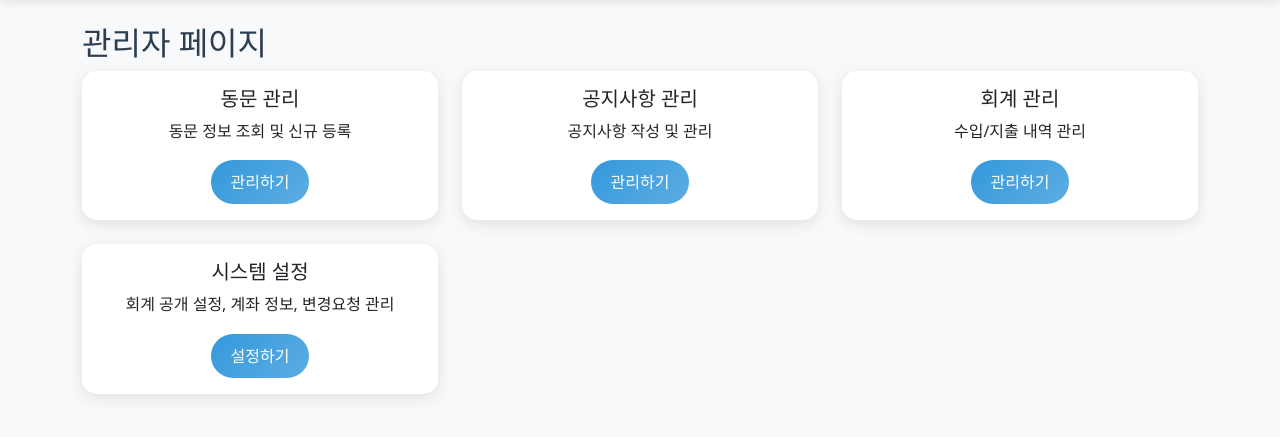
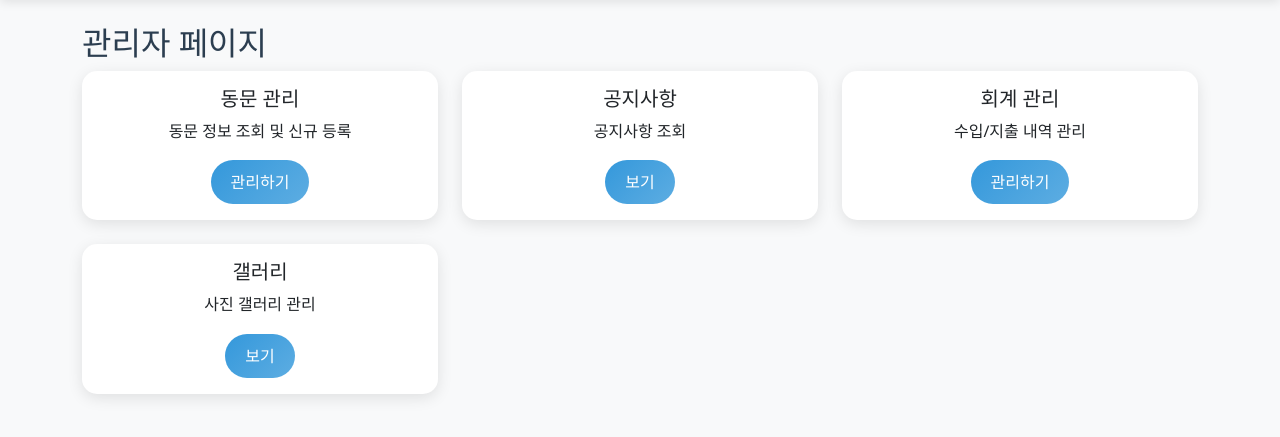
Before and after one commit to kobara-code/alumni-website, a Flask app: page /admin in a window 1280 px wide. Shown: the part 80-517 px from the top of the page. Run offline with Flask 3, Linux system fonts and the light colour scheme; the visitor is signed in with stand-in values (Sample User, id 1).

Commit message:
admin 페이지 수정 - 존재하지 않는 라우트 제거

```diff
--- a/templates/admin.html
+++ b/templates/admin.html
@@ -18,9 +18,9 @@
     <div class="col-md-4">
         <div class="card">
             <div class="card-body text-center">
-                <h5 class="card-title">공지사항 관리</h5>
-                <p class="card-text">공지사항 작성 및 관리</p>
-                <a href="{{ url_for('admin_notices') }}" class="btn btn-primary">관리하기</a>
+                <h5 class="card-title">공지사항</h5>
+                <p class="card-text">공지사항 조회</p>
+                <a href="{{ url_for('notices') }}" class="btn btn-primary">보기</a>
             </div>
         </div>
     </div>
@@ -36,9 +36,9 @@
     <div class="col-md-4">
         <div class="card">
             <div class="card-body text-center">
-                <h5 class="card-title">시스템 설정</h5>
-                <p class="card-text">회계 공개 설정, 계좌 정보, 변경요청 관리</p>
-                <a href="{{ url_for('admin_settings') }}" class="btn btn-primary">설정하기</a>
+                <h5 class="card-title">갤러리</h5>
+                <p class="card-text">사진 갤러리 관리</p>
+                <a href="{{ url_for('gallery') }}" class="btn btn-primary">보기</a>
             </div>
         </div>
     </div>
```
